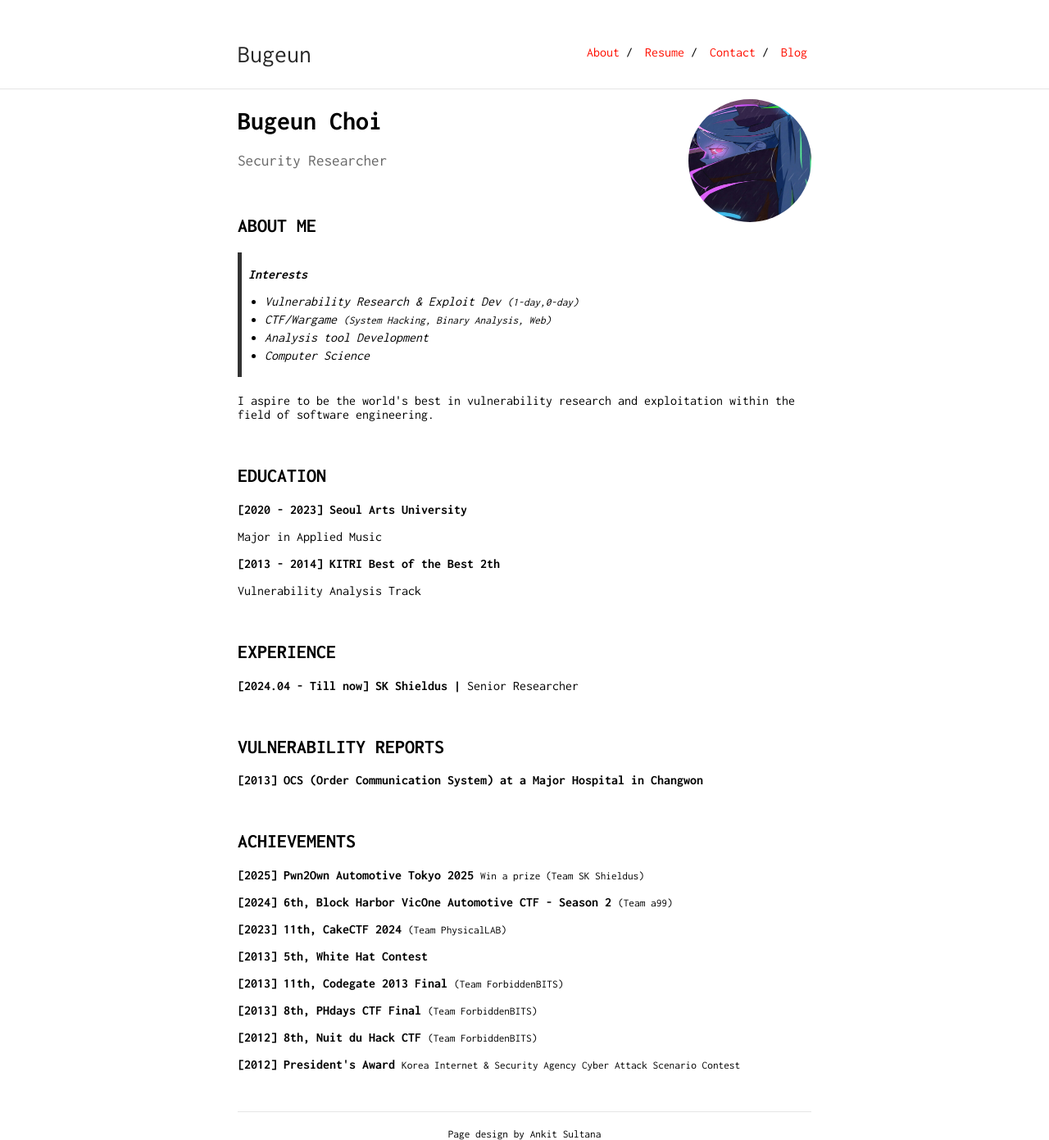
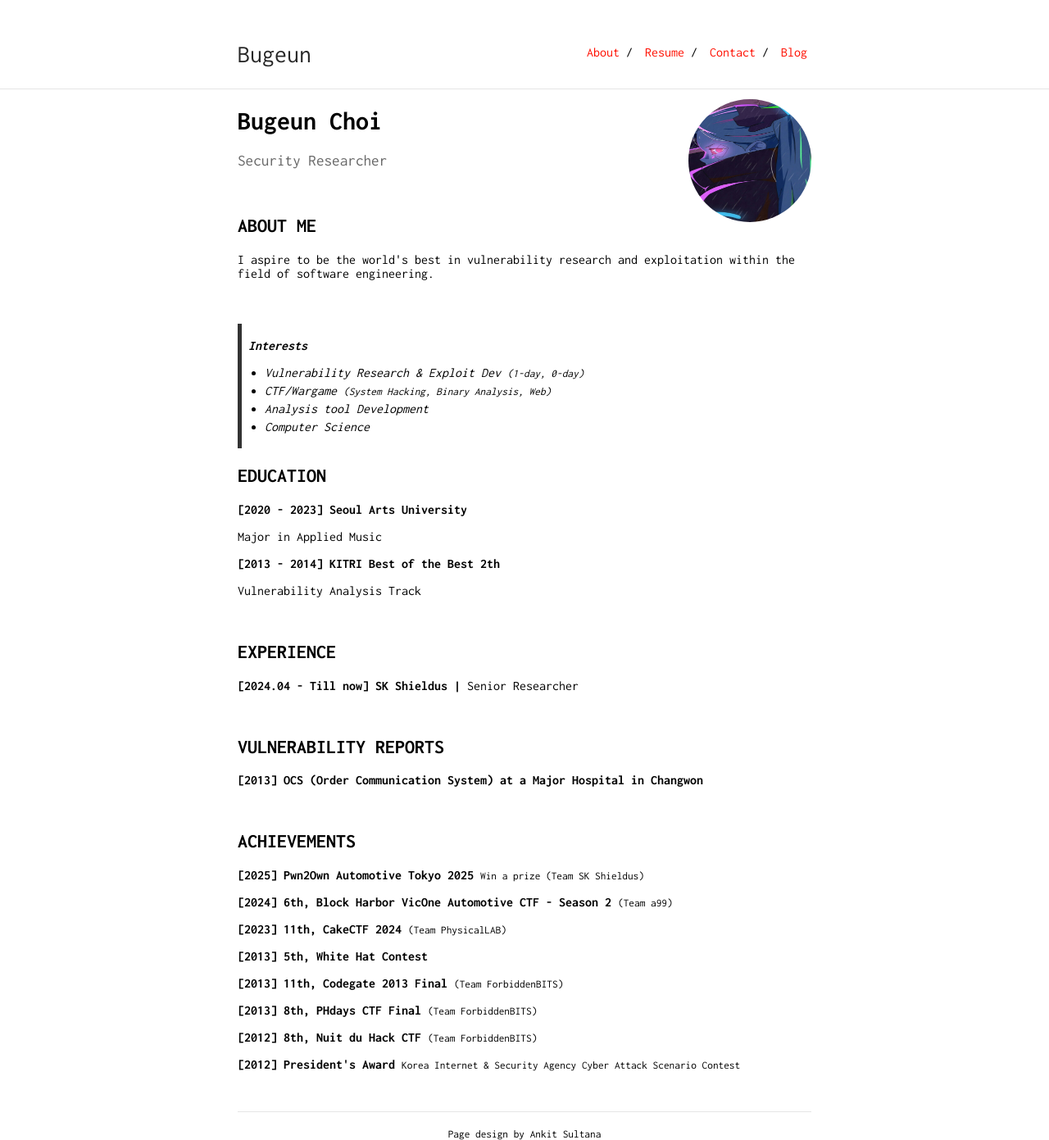
Before and after one commit to Bugeun/bugeun.github.io, a Jekyll site: the page built from index.md, in a window 1280 px wide. Shown: the whole page at 82% size. Built offline with Jekyll 4.4.1, drawn with Linux system fonts in a browser that asks for light colours.

Commit message:
Update index.md

```diff
--- a/index.md
+++ b/index.md
@@ -12,9 +12,12 @@ Security Researcher
 ## ABOUT ME
 
 
+<p>I aspire to be the world's best in vulnerability research and exploitation within the field of software engineering.</p>
+&nbsp;
+
 
 ><b>Interests<b>
-* Vulnerability Research & Exploit Dev <small>(1-day,0-day)</small>
+* Vulnerability Research & Exploit Dev <small>(1-day, 0-day)</small>
 * CTF/Wargame <small>(System Hacking, Binary Analysis, Web)</small>
 * Analysis tool Development
 * Computer Science
@@ -30,9 +33,6 @@ Security Researcher
         </ul>
 </section>
 -->
-
-<p>I aspire to be the world's best in vulnerability research and exploitation within the field of software engineering.</p>
-&nbsp;
 
 ## EDUCATION
 
```
